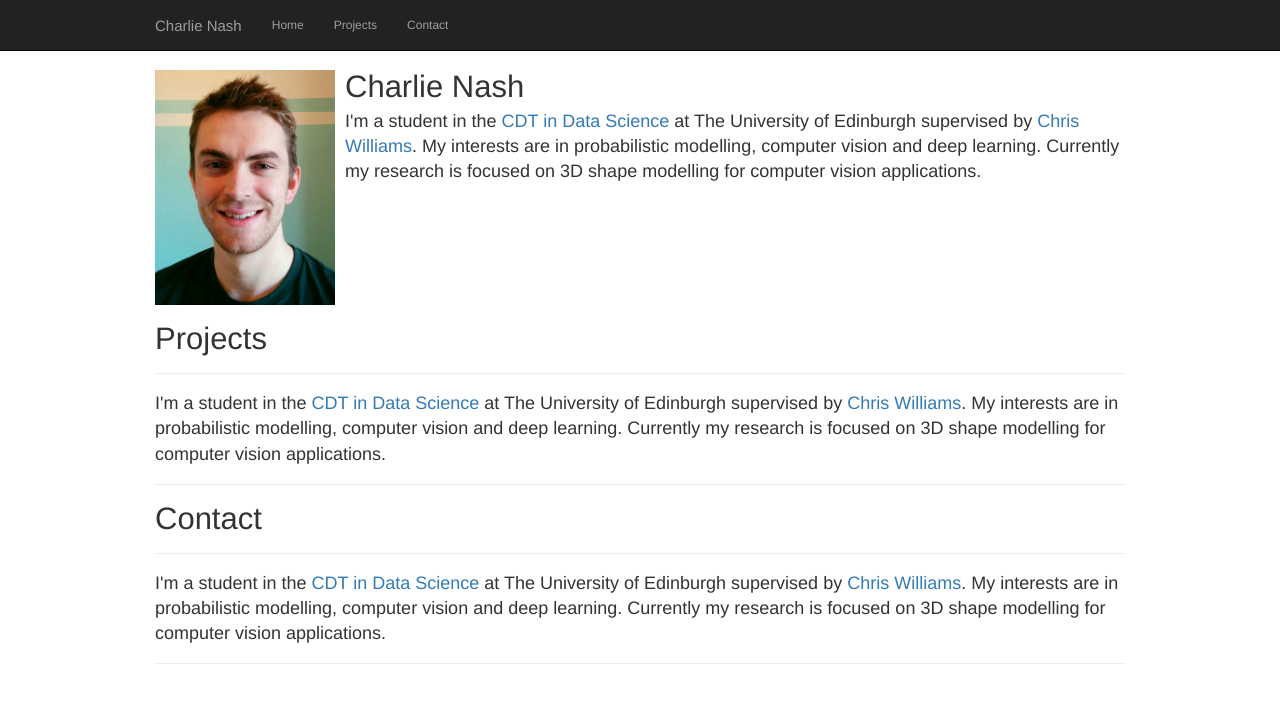
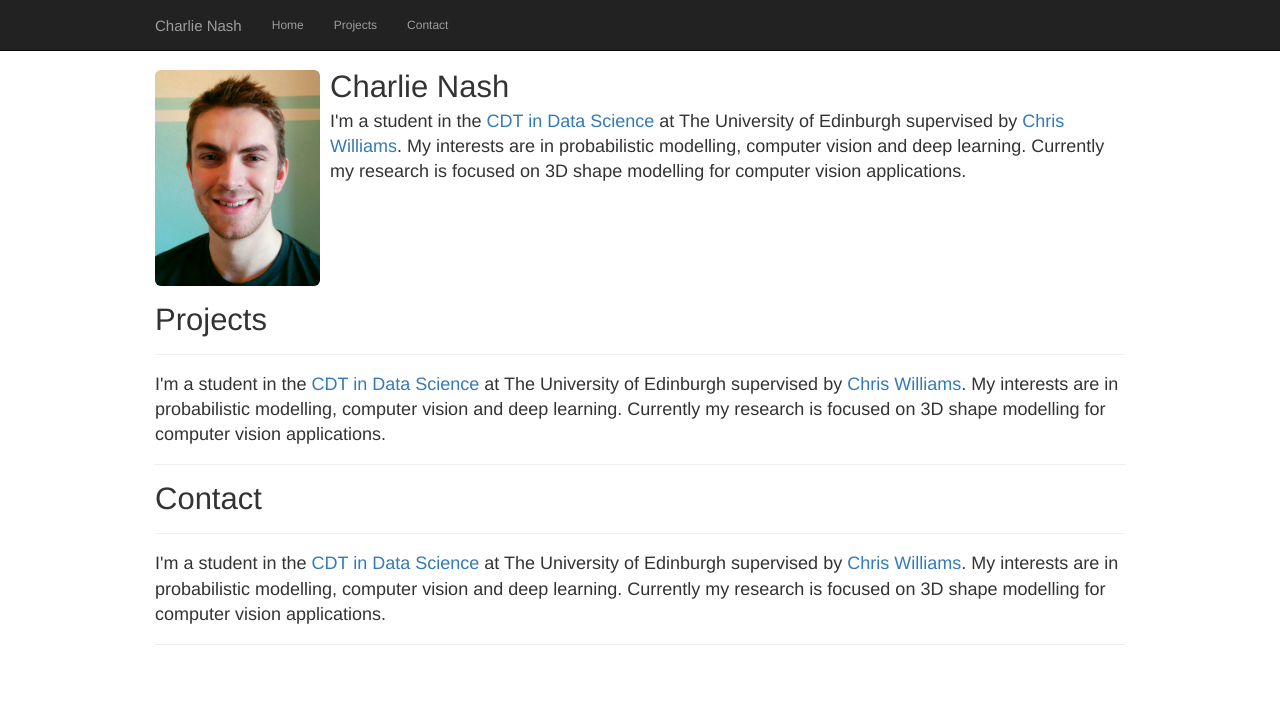
Before and after one commit to charlienash/charlienash.github.io, a Jekyll site: the page index.html, which Jekyll copies as it is, in a window 1280 px wide. Shown: the top 703 px of the page. Built offline with Jekyll 4.4.1, drawn with Linux system fonts in a browser that asks for light colours; nearby versions of some CDN libraries; library files that are not in the unit come from our copies.

Commit message:
Update index.html

```diff
--- a/index.html
+++ b/index.html
@@ -79,7 +79,7 @@
 					<div class="media">
 					  <div class="media-left">
 					    <a href="#">
-					      <img class="media-object" src="assets/img/Charlie_photo.jpg" width=180px>
+					      <img class="media-object img-rounded" src="assets/img/Charlie_photo.jpg" width=165px>
 					    </a>
 					  </div>
 					  <div class="media-body">
```
